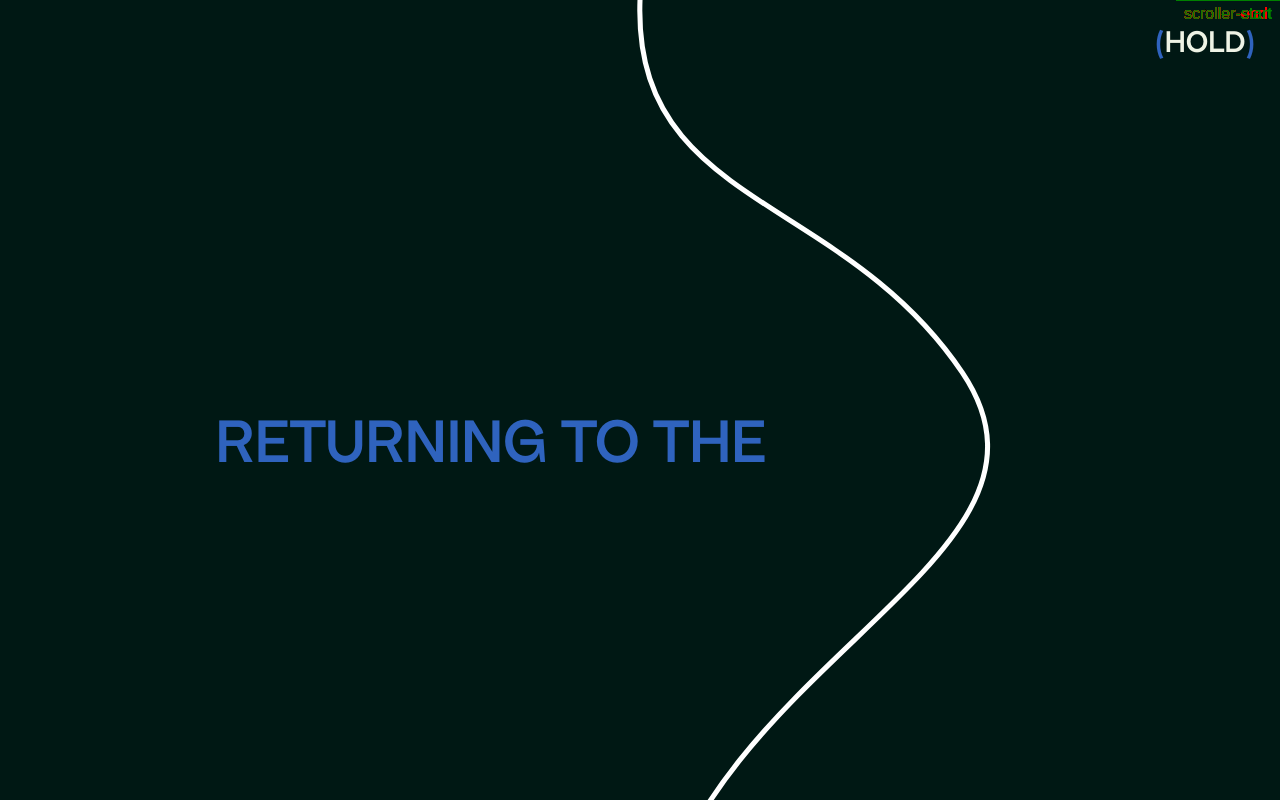
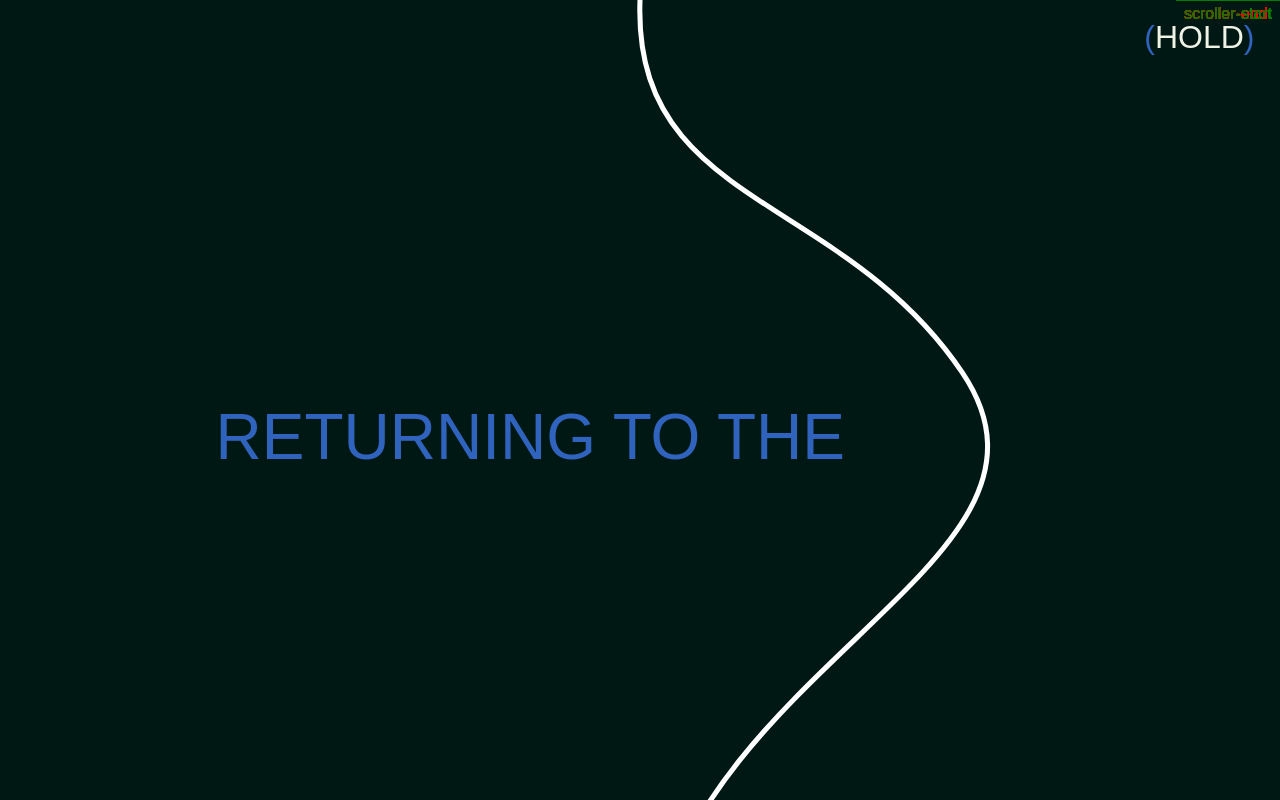
Before and after one commit to rowenadesilva/returningtothehold, a React (Create React App) app: page / in a window 1280 px wide. Shown: the top 800 px of the page. Built offline with nearby package versions, Linux system fonts and the light colour scheme.

Commit message:
netifly 4

```diff
--- a/src/globalStyles.js
+++ b/src/globalStyles.js
@@ -11,17 +11,14 @@ const GlobalStyle = createGlobalStyle`
   body {
     background: #001814;
     color: white;
-    font-family: 'ApfelGrotezk', sans-serif;
+    font-family: Arial, sans-serif;
   };
 
   ::-webkit-scrollbar {
     display: none;
   }
 
-  @font-face {
-    font-family: 'ApfelGrotezk';
-    src: url(${ApfelGrotezk}) format('woff2'),
-  }
+
 
 `;
 
```
